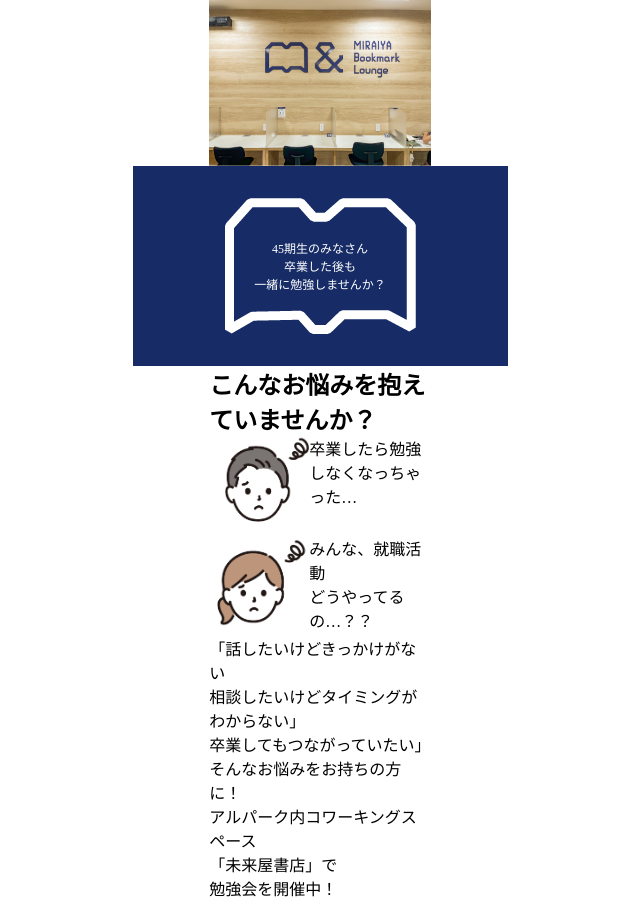
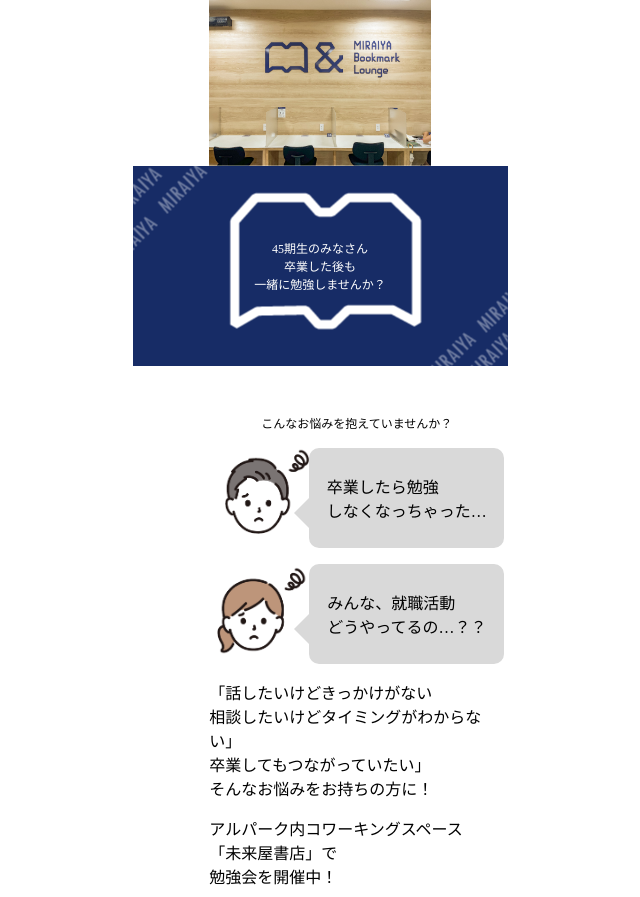
Before and after one commit to Mada3333/miraiya, a plain HTML site: page index.html in a window 1280 px wide. Shown: the top 897 px of the page, without its empty margins (320-960 px from the left). Drawn offline with nearby package versions, Linux system fonts and the light colour scheme; some packages are replaced by stand-ins of ours; files that its build step writes are made by us from their sources.

Commit message:
_onayami 吹き出し追加

```diff
--- a/_onayami.scss
+++ b/_onayami.scss
@@ -2,6 +2,20 @@
 @use "variables" as v;
 
 .onayami {
+
+    padding: 48px 0;
+
+    &__title {
+        font-weight: normal;
+        font-size: 12px;
+        text-align: center;
+    }
+
+    &__container {
+        display: grid;
+        gap: 16px;
+    }
+
     &__inner {
         display: flex;
     }
@@ -9,4 +23,27 @@
     &__img {
         max-width: 100px;
     }
+
+    &__text {
+        background-color: v.$gray;
+        width: 195px;
+        height: 100px;
+        display: grid;
+        place-content: center;
+        place-items: center;
+        border-radius: 10px;
+        position: relative;
+
+        &::before {
+            content: '';
+            position: absolute;
+            top: 50%;
+            left: -30px;
+            border: 15px solid transparent;
+            border-right: 15px solid v.$gray;
+
+
+        }
+    }
+
 }
--- a/_topview.scss
+++ b/_topview.scss
@@ -9,7 +9,7 @@
         place-content: center;
         place-items: center;
         background-color: v.$main;
-        background-image: url(../img/book.png);
+        background-image: url(../img/book2.png);
         background-position: center center;
     }
 
--- a/_variables.scss
+++ b/_variables.scss
@@ -4,3 +4,4 @@
 $base:#FDF2DB;
 $main:#172C66;
 $accent:#FF8BA7;
+$gray:#D9D9D9;
```
